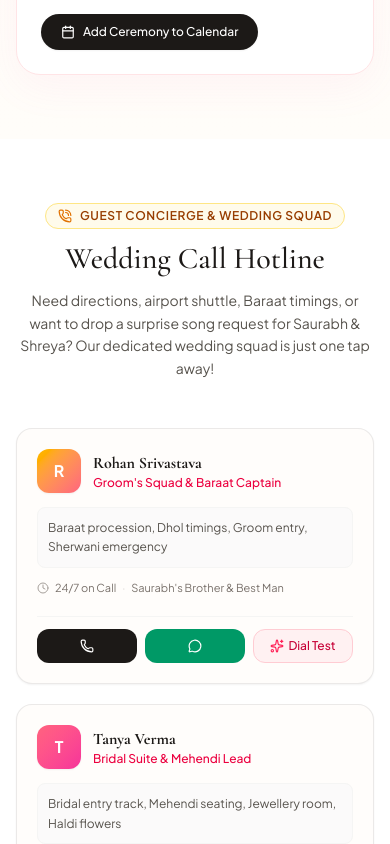
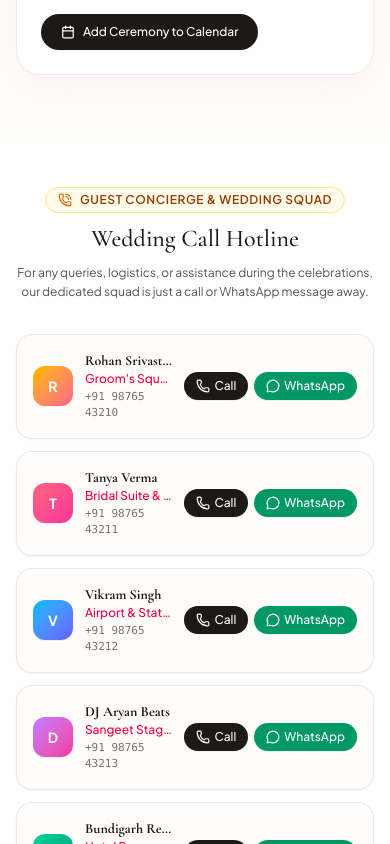
Before and after one commit to Saurabh120598/saurabh-shreya-wedding, a React (Vite) app: page / in a window 390 px wide. Shown: the part 5240-6084 px from the top of the page. Built offline with nearby package versions, Linux system fonts and the light colour scheme; no server answers; the database is empty.

Commit message:
refactor(hotline): make hotline contacts compact and concise, remove bulky song request box

```diff
--- a/src/components/WeddingHotline.tsx
+++ b/src/components/WeddingHotline.tsx
@@ -1,20 +1,5 @@
-import { useState, useEffect } from 'react';
-import {
-  Phone,
-  PhoneCall,
-  MessageCircle,
-  Clock,
-  Sparkles,
-  UserCheck,
-  Music,
-  Car,
-  Hotel,
-  X,
-  PhoneOff,
-  Volume2,
-} from 'lucide-react';
+import { Phone, PhoneCall, MessageCircle } from 'lucide-react';
 import { HotlineContact } from '../types/wedding';
-import { weddingAudio } from '../utils/audioPlayer';
 
 const HOTLINE_CONTACTS: HotlineContact[] = [
   {
@@ -24,18 +9,18 @@ const HOTLINE_CONTACTS: HotlineContact[] = [
     relation: "Saurabh's Brother & Best Man",
     phone: '+91 98765 43210',
     whatsapp: '919876543210',
-    duty: 'Baraat procession, Dhol timings, Groom entry, Sherwani emergency',
+    duty: '',
     avatarColor: 'from-amber-400 to-rose-400',
     availableHours: '24/7 on Call',
   },
   {
     id: 'bridal-squad',
-    role: "Bridal Suite & Mehendi Lead",
+    role: 'Bridal Suite & Mehendi Lead',
     name: 'Tanya Verma',
     relation: "Shreya's Sister & Maid of Honour",
     phone: '+91 98765 43211',
     whatsapp: '919876543211',
-    duty: 'Bridal entry track, Mehendi seating, Jewellery room, Haldi flowers',
+    duty: '',
     avatarColor: 'from-rose-400 to-pink-500',
     availableHours: '8:00 AM – 11:30 PM',
   },
@@ -46,7 +31,7 @@ const HOTLINE_CONTACTS: HotlineContact[] = [
     relation: 'Head of Guest Hospitality',
     phone: '+91 98765 43212',
     whatsapp: '919876543212',
-    duty: 'Chaudhary Charan Singh Airport pickups, Charbagh station cabs & shuttles',
+    duty: '',
     avatarColor: 'from-sky-400 to-indigo-500',
     availableHours: 'Round the clock',
   },
@@ -57,274 +42,94 @@ const HOTLINE_CONTACTS: HotlineContact[] = [
     relation: 'Entertainment Director',
     phone: '+91 98765 43213',
     whatsapp: '919876543213',
-    duty: 'Song requests for Saurabh & Shreya, dance performance cues, flash mob',
+    duty: '',
     avatarColor: 'from-purple-400 to-pink-500',
     availableHours: '5:00 PM – Late Night',
   },
   {
     id: 'hotel-desk',
     role: 'Hotel Rooms & Stay Concierge',
-    name: 'Bundigarh Resort Hospitality Desk',
+    name: 'Bundigarh Resort Front Desk',
     relation: 'Venue Support Executive',
     phone: '+91 98765 43214',
     whatsapp: '919876543214',
-    duty: 'Room key cards, early check-in, luggage transfer, ironing & attire steam',
+    duty: '',
     avatarColor: 'from-emerald-400 to-teal-600',
     availableHours: '24 Hours Front Desk',
   },
 ];
 
 export function WeddingHotline() {
-  const [activeCall, setActiveCall] = useState<HotlineContact | null>(null);
-  const [callState, setCallState] = useState<'ringing' | 'connected' | 'ended'>('ringing');
-  const [callDuration, setCallDuration] = useState(0);
-
-  // Call simulator timer
-  useEffect(() => {
-    let interval: number;
-    let ringTimer: number;
-
-    if (activeCall && callState === 'ringing') {
-      weddingAudio.playPluck(440, 0.4);
-      ringTimer = window.setTimeout(() => {
-        setCallState('connected');
-        weddingAudio.playChime();
-      }, 2400);
-    }
-
-    if (activeCall && callState === 'connected') {
-      interval = window.setInterval(() => {
-        setCallDuration((prev) => prev + 1);
-      }, 1000);
-    }
-
-    return () => {
-      clearTimeout(ringTimer);
-      clearInterval(interval);
-    };
-  }, [activeCall, callState]);
-
-  const startSimulatedCall = (contact: HotlineContact) => {
-    setActiveCall(contact);
-    setCallState('ringing');
-    setCallDuration(0);
-  };
-
-  const endSimulatedCall = () => {
-    setCallState('ended');
-    setTimeout(() => {
-      setActiveCall(null);
-      setCallState('ringing');
-      setCallDuration(0);
-    }, 800);
-  };
-
-  const formatDuration = (sec: number) => {
-    const mins = Math.floor(sec / 60);
-    const s = sec % 60;
-    return `${String(mins).padStart(2, '0')}:${String(s).padStart(2, '0')}`;
-  };
-
   return (
-    <section id="hotlines" className="py-16 md:py-24 bg-white relative">
-      <div className="max-w-7xl mx-auto px-4 sm:px-6 lg:px-8">
+    <section id="hotlines" className="py-12 md:py-16 bg-white relative">
+      <div className="max-w-4xl mx-auto px-4 sm:px-6 lg:px-8">
 
         {/* Section Header */}
-        <div className="text-center max-w-2xl mx-auto mb-12">
-          <div className="inline-flex items-center gap-2 px-3 py-1 bg-amber-50 border border-amber-200 rounded-full text-amber-800 text-xs font-semibold uppercase tracking-wider mb-3">
+        <div className="text-center max-w-xl mx-auto mb-8 sm:mb-10">
+          <div className="inline-flex items-center gap-2 px-3 py-1 bg-amber-50 border border-amber-200 rounded-full text-amber-800 text-xs font-semibold uppercase tracking-wider mb-2.5">
             <PhoneCall className="w-3.5 h-3.5 text-amber-600" />
             Guest Concierge &amp; Wedding Squad
           </div>
-          <h2 className="text-3xl sm:text-4xl md:text-5xl font-serif text-stone-900 font-medium">
+          <h2 className="text-2xl sm:text-3xl md:text-4xl font-serif text-stone-900 font-medium">
             Wedding Call Hotline
           </h2>
-          <p className="text-stone-600 text-sm sm:text-base mt-3 leading-relaxed">
-            Need directions, airport shuttle, Baraat timings, or want to drop a surprise song request for Saurabh &amp; Shreya? Our dedicated wedding squad is just one tap away!
+          <p className="text-stone-600 text-xs sm:text-sm mt-2 leading-relaxed">
+            For any queries, logistics, or assistance during the celebrations, our dedicated squad is just a call or WhatsApp message away.
           </p>
         </div>
 
-        {/* Hotlines Grid */}
-        <div className="grid grid-cols-1 md:grid-cols-2 lg:grid-cols-3 gap-5">
+        {/* Compact & Concise Hotlines Grid */}
+        <div className="grid grid-cols-1 sm:grid-cols-2 gap-3 sm:gap-4">
           {HOTLINE_CONTACTS.map((item) => (
             <div
               key={item.id}
-              className="bg-[#FFFDFB] rounded-2xl p-5 border border-stone-200/80 hover:border-rose-200 shadow-xs hover:shadow-md transition-all flex flex-col justify-between group"
+              className="bg-[#FFFDFB] rounded-2xl p-4 border border-stone-200/80 hover:border-rose-200 shadow-xs hover:shadow-sm transition-all flex items-center justify-between gap-3 group"
             >
-              <div>
-                {/* Header row */}
-                <div className="flex items-start justify-between gap-3">
-                  <div className="flex items-center gap-3">
-                    <div
-                      className={`w-11 h-11 rounded-xl bg-gradient-to-br ${item.avatarColor} text-white flex items-center justify-center font-bold text-base shadow-xs`}
-                    >
-                      {item.name.charAt(0)}
-                    </div>
-                    <div>
-                      <h3 className="font-serif font-bold text-stone-900 text-base group-hover:text-rose-600 transition-colors">
-                        {item.name}
-                      </h3>
-                      <p className="text-xs text-rose-600 font-medium">{item.role}</p>
-                    </div>
-                  </div>
+              {/* Contact Info */}
+              <div className="flex items-center gap-3 min-w-0">
+                <div
+                  className={`w-10 h-10 rounded-xl bg-gradient-to-br ${item.avatarColor} text-white flex items-center justify-center font-bold text-sm shrink-0 shadow-2xs`}
+                >
+                  {item.name.charAt(0)}
                 </div>
-
-                {/* Duty / description */}
-                <p className="text-xs text-stone-600 mt-3.5 leading-relaxed bg-stone-50/70 p-2.5 rounded-lg border border-stone-100">
-                  {item.duty}
-                </p>
-
-                {/* Availability info */}
-                <div className="flex items-center gap-1.5 text-[11px] text-stone-500 mt-3">
-                  <Clock className="w-3 h-3 text-stone-400" />
-                  <span>{item.availableHours}</span>
-                  <span className="text-stone-300">·</span>
-                  <span className="text-stone-500 truncate">{item.relation}</span>
+                <div className="min-w-0">
+                  <h3 className="font-serif font-bold text-stone-900 text-sm sm:text-base group-hover:text-rose-600 transition-colors truncate">
+                    {item.name}
+                  </h3>
+                  <p className="text-xs text-rose-600 font-medium truncate">{item.role}</p>
+                  <p className="text-[11px] text-stone-500 font-mono mt-0.5">{item.phone}</p>
                 </div>
               </div>
 
-              {/* Call & WhatsApp Action Buttons */}
-              <div className="grid grid-cols-3 gap-2 mt-5 pt-3 border-t border-stone-100">
-                {/* Real call button */}
+              {/* Concise Action Buttons */}
+              <div className="flex items-center gap-1.5 shrink-0">
                 <a
                   href={`tel:${item.phone.replace(/\s+/g, '')}`}
-                  className="flex items-center justify-center gap-1 py-2 px-2 bg-stone-900 hover:bg-stone-800 text-white rounded-xl text-xs font-medium transition-colors"
+                  className="flex items-center justify-center gap-1 py-1.5 px-3 bg-stone-900 hover:bg-stone-800 text-white rounded-full text-xs font-medium transition-colors shadow-2xs"
                   title={`Call ${item.name}`}
                 >
                   <Phone className="w-3.5 h-3.5" />
-                  <span className="hidden sm:inline">Call</span>
+                  <span>Call</span>
                 </a>
 
-                {/* WhatsApp button */}
                 <a
                   href={`https://wa.me/${item.whatsapp}?text=${encodeURIComponent(
                     `Hello ${item.name}, I am a guest attending Saurabh & Shreya's wedding! Wanted to check on: `
                   )}`}
                   target="_blank"
                   rel="noopener noreferrer"
-                  className="flex items-center justify-center gap-1 py-2 px-2 bg-emerald-600 hover:bg-emerald-700 text-white rounded-xl text-xs font-medium transition-colors"
+                  className="flex items-center justify-center gap-1 py-1.5 px-3 bg-emerald-600 hover:bg-emerald-700 text-white rounded-full text-xs font-medium transition-colors shadow-2xs"
                   title={`WhatsApp ${item.name}`}
                 >
                   <MessageCircle className="w-3.5 h-3.5" />
-                  <span className="hidden sm:inline">WhatsApp</span>
+                  <span>WhatsApp</span>
                 </a>
-
-                {/* Simulated in-browser call test */}
-                <button
-                  type="button"
-                  onClick={() => startSimulatedCall(item)}
-                  className="flex items-center justify-center gap-1 py-2 px-2 bg-rose-50 hover:bg-rose-100 text-rose-700 rounded-xl text-xs font-medium transition-colors border border-rose-200"
-                  title="Simulate Voice Call"
-                >
-                  <Sparkles className="w-3.5 h-3.5 text-rose-500" />
-                  <span>Dial Test</span>
-                </button>
               </div>
-
             </div>
           ))}
-
-          {/* Special Quick Action Card: DJ Song Request Box */}
-          <div className="bg-gradient-to-br from-rose-500 to-amber-600 rounded-2xl p-5 text-white shadow-md flex flex-col justify-between">
-            <div>
-              <div className="flex items-center gap-2">
-                <Music className="w-5 h-5 text-amber-200" />
-                <h3 className="font-serif font-bold text-lg">Sangeet Song Request Hotline</h3>
-              </div>
-              <p className="text-xs text-white/90 mt-2 leading-relaxed">
-                Got a killer track you want Saurabh and Shreya to groove to at the Sangeet Night? Text DJ Aryan Beats directly with your song dedications!
-              </p>
-            </div>
-
-            <div className="mt-4 pt-3 border-t border-white/20">
-              <a
-                href={`https://wa.me/919876543213?text=${encodeURIComponent(
-                  "Hey DJ Aryan! I want to dedicate this track for Saurabh & Shreya at the Sangeet: "
-                )}`}
-                target="_blank"
-                rel="noopener noreferrer"
-                className="w-full flex items-center justify-center gap-2 py-2.5 bg-white text-stone-900 rounded-xl font-medium text-xs hover:bg-rose-50 transition-colors shadow-xs"
-              >
-                <Sparkles className="w-4 h-4 text-rose-500" />
-                <span>Send Song Dedication on WhatsApp</span>
-              </a>
-            </div>
-          </div>
         </div>
 
       </div>
-
-      {/* Cute Interactive In-Browser Call Modal */}
-      {activeCall && (
-        <div className="fixed inset-0 z-50 flex items-center justify-center p-4 bg-stone-900/60 backdrop-blur-sm animate-fade-in">
-          <div className="bg-stone-900 text-white rounded-3xl p-6 sm:p-8 max-w-sm w-full shadow-2xl border border-stone-800 relative text-center">
-
-            {/* Close button */}
-            <button
-              onClick={endSimulatedCall}
-              className="absolute top-4 right-4 p-2 text-stone-400 hover:text-white rounded-full bg-stone-800"
-              aria-label="Close call modal"
-            >
-              <X className="w-4 h-4" />
-            </button>
-
-            {/* Profile Avatar with pulsating wave */}
-            <div className="relative mx-auto w-24 h-24 my-3 flex items-center justify-center">
-              {callState === 'ringing' && (
-                <div className="absolute inset-0 rounded-full bg-rose-500/30 animate-ping" />
-              )}
-              <div
-                className={`w-20 h-20 rounded-full bg-gradient-to-tr ${activeCall.avatarColor} flex items-center justify-center text-3xl font-serif font-bold text-white shadow-lg relative z-10`}
-              >
-                {activeCall.name.charAt(0)}
-              </div>
-            </div>
-
-            {/* Contact details */}
-            <h4 className="text-xl font-serif font-bold mt-2">{activeCall.name}</h4>
-            <p className="text-xs text-rose-400 font-medium">{activeCall.role}</p>
-            <p className="text-[11px] text-stone-400 font-mono mt-0.5">{activeCall.phone}</p>
-
-            {/* Status Indicator */}
-            <div className="my-5 py-3 px-4 rounded-xl bg-stone-800/80 border border-stone-700 text-xs">
-              {callState === 'ringing' && (
-                <div className="flex items-center justify-center gap-2 text-amber-300">
-                  <span className="w-2 h-2 rounded-full bg-amber-400 animate-pulse" />
-                  <span>Ringing Saurabh &amp; Shreya's Squad Desk...</span>
-                </div>
-              )}
-
-              {callState === 'connected' && (
-                <div className="space-y-2">
-                  <div className="flex items-center justify-center gap-2 text-emerald-400 font-mono text-sm font-semibold">
-                    <span className="w-2 h-2 rounded-full bg-emerald-400 animate-ping" />
-                    <span>Connected ({formatDuration(callDuration)})</span>
-                  </div>
-                  <p className="text-[11px] text-stone-300 italic">
-                    &ldquo;Namaste! Welcome to Saurabh &amp; Shreya's celebration helpline. How can we assist you with the ceremonies today?&rdquo;
-                  </p>
-                </div>
-              )}
-
-              {callState === 'ended' && (
-                <div className="text-stone-400">Call Ended. Have a wonderful celebration!</div>
-              )}
-            </div>
-
-            {/* End Call Button */}
-            <div className="flex justify-center gap-4 pt-2">
-              <button
-                type="button"
-                onClick={endSimulatedCall}
-                className="w-14 h-14 rounded-full bg-red-600 hover:bg-red-700 flex items-center justify-center text-white shadow-lg transition-transform active:scale-95"
-                title="Hang up call"
-              >
-                <PhoneOff className="w-6 h-6" />
-              </button>
-            </div>
-
-          </div>
-        </div>
-      )}
     </section>
   );
 }
```
